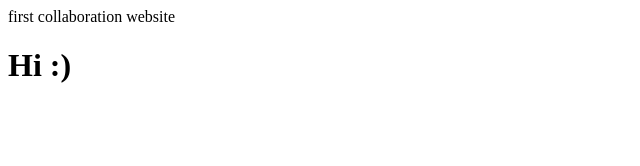
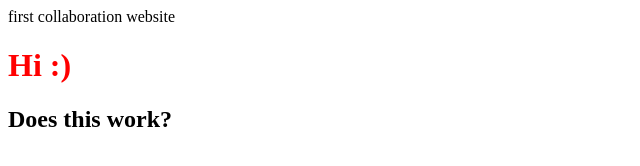
Before and after one commit to Jderossi/CFGfirstrepository, a plain HTML site: page index.html in a window 1280 px wide. Shown: the whole page, without its empty margins (0-640 px from the left). Drawn offline with Linux system fonts and the light colour scheme.

Commit message:
Include h2

```diff
--- a/index.html
+++ b/index.html
@@ -1,7 +1,9 @@
 <DOCTYPE html>
   <html>
   <head> first collaboration website </head>
+  <link rel="stylesheet" type="text/css" href="pretty.css">
   <body>
   <h1> Hi :) </h1>
+  <h2> Does this work? </h2>
 </body>
   </html>
--- /dev/null
+++ b/pretty.css
@@ -0,0 +1,3 @@
+h1 {
+  color: red;
+}
```
